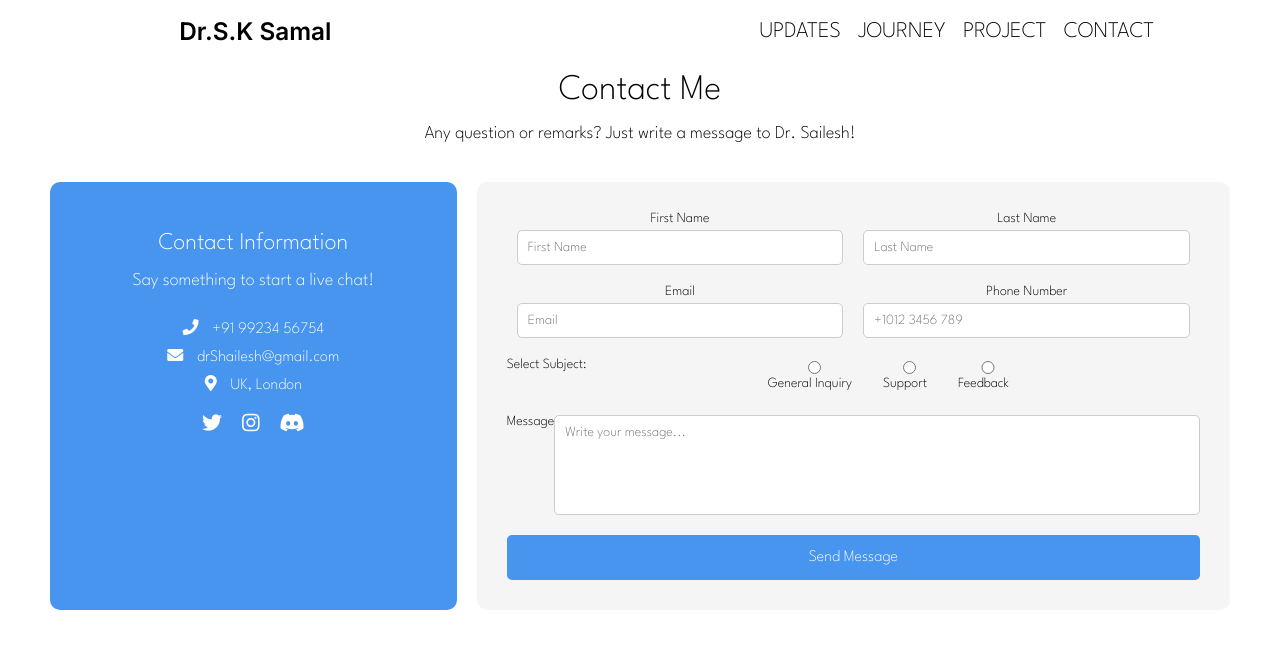
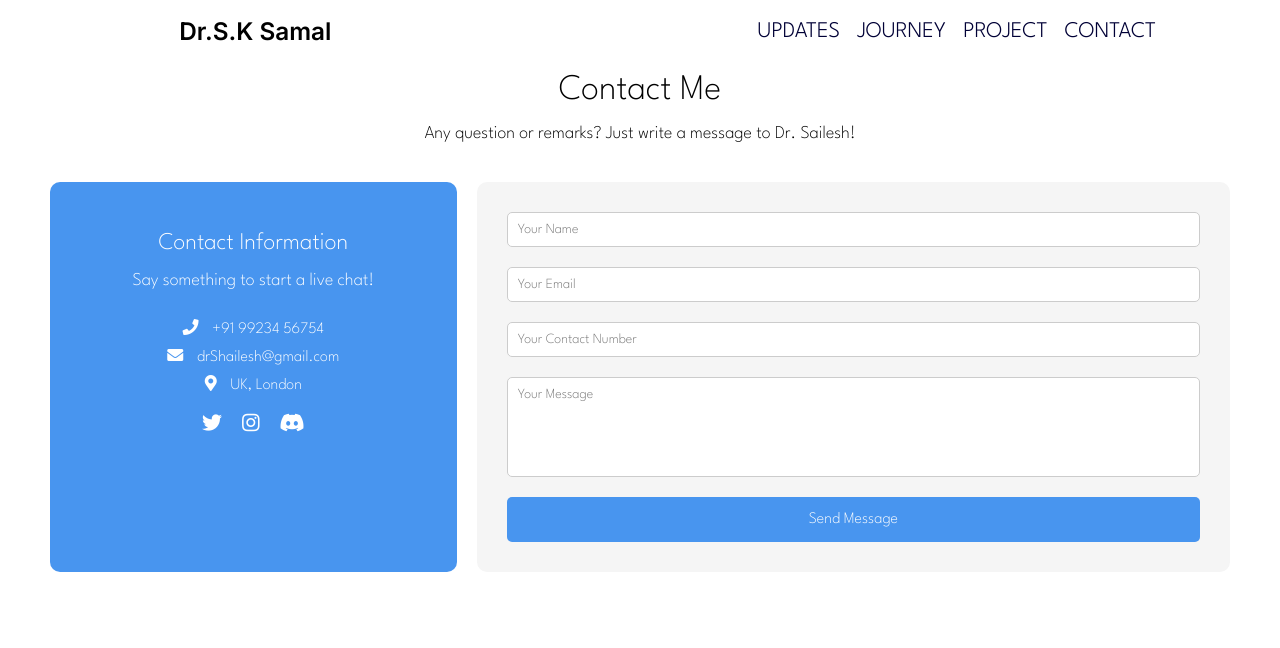
Before and after one commit to kreet1010/Dr_Sailesh_Samal_Portfolio, a React (Create React App) app: page /contact in a window 1280 px wide. Shown: the top 648 px of the page. Built offline with nearby package versions, Linux system fonts and the light colour scheme.

Commit message:
emailing functionality

```diff
--- a/package.json
+++ b/package.json
@@ -3,6 +3,7 @@
   "version": "0.1.0",
   "private": true,
   "dependencies": {
+    "@emailjs/browser": "^4.4.1",
     "@emotion/react": "^11.14.0",
     "@emotion/styled": "^11.14.0",
     "@mui/icons-material": "^6.2.1",
--- a/src/ParalaxScrollEffect.js
+++ b/src/ParalaxScrollEffect.js
@@ -12,7 +12,7 @@ const ParallaxScrollEffect = () => {
       <div className="parallax1">
         <div className="filter">
           <div className="intro">
-            <h1>Dr. Sailesh Kumar Samal</h1>
+            <h1>Dr. Shailesh Kumar Samal</h1>
             <h3>Co-Founder & CEO, Inflanova AB</h3>
             <h3>Senior Researcher Karolinska Institutet</h3>
             <h3>Adjunct fac./Prof - IIT Ropar</h3>
--- a/src/pages/Contact/Contact.js
+++ b/src/pages/Contact/Contact.js
@@ -1,14 +1,61 @@
-import React from "react";
+import React, { useState } from "react";
+import emailjs from "@emailjs/browser";
 import "./style.css";
 import Navbar from "../../components/navbar";
+
 const Contact = () => {
+  const [formData, setFormData] = useState({
+    from_name: "",
+    email_id: "",
+    contact_no: "",
+    message: "",
+  });
+
+  const [isSubmitting, setIsSubmitting] = useState(false);
+  const [responseMessage, setResponseMessage] = useState("");
+
+  const handleChange = (e) => {
+    const { name, value } = e.target;
+    setFormData((prevData) => ({
+      ...prevData,
+      [name]: value,
+    }));
+  };
+
+  const handleSubmit = async (e) => {
+    e.preventDefault();
+    setIsSubmitting(true);
+
+    const templateParams = {
+      from_name: formData.from_name,
+      email_id: formData.email_id,
+      contact_no: formData.contact_no,
+      message: formData.message,
+      reply_to: formData.email_id, // Reply-to email address
+    };
+
+    try {
+      await emailjs.send(
+        "service_0de4i96",
+        "template_kj2nlpn",
+        templateParams,
+        "ai2G0DwRbtWAzj7qU"
+      );
+      setResponseMessage("Message sent successfully!");
+    } catch (error) {
+      console.error("Failed to send message:", error);
+      setResponseMessage("Failed to send message. Please try again.");
+    } finally {
+      setIsSubmitting(false);
+    }
+  };
+
   return (
     <div className="contact-container">
       <Navbar />
       <h1>Contact Me</h1>
       <p>Any question or remarks? Just write a message to Dr. Sailesh!</p>
       <div className="contact-content">
-        {/* Left section: Contact Information */}
         <div className="contact-info">
           <h2>Contact Information</h2>
           <p>Say something to start a live chat!</p>
@@ -29,53 +76,51 @@ const Contact = () => {
             <a href="#"><i className="fab fa-discord"></i></a>
           </div>
         </div>
-
-        {/* Right section: Form */}
         <div className="contact-form">
-          <form>
+          <form onSubmit={handleSubmit}>
             <div className="form-group">
-              <div>
-                <label>First Name</label>
-                <input type="text" placeholder="First Name" />
-              </div>
-              <div>
-                <label>Last Name</label>
-                <input type="text" placeholder="Last Name" />
-              </div>
+              <input
+                type="text"
+                name="from_name"
+                placeholder="Your Name"
+                value={formData.from_name}
+                onChange={handleChange}
+                required
+              />
             </div>
             <div className="form-group">
-              <div>
-                <label>Email</label>
-                <input type="email" placeholder="Email" />
-              </div>
-              <div>
-                <label>Phone Number</label>
-                <input type="text" placeholder="+1012 3456 789" />
-              </div>
+              <input
+                type="email"
+                name="email_id"
+                placeholder="Your Email"
+                value={formData.email_id}
+                onChange={handleChange}
+                required
+              />
             </div>
             <div className="form-group">
-              <label>Select Subject:</label>
-              <div className="radio-group">
-                <label>
-                  <input type="radio" name="subject" value="general" />
-                  General Inquiry
-                </label>
-                <label>
-                  <input type="radio" name="subject" value="support" />
-                  Support
-                </label>
-                <label>
-                  <input type="radio" name="subject" value="feedback" />
-                  Feedback
-                </label>
-              </div>
+              <input
+                type="text"
+                name="contact_no"
+                placeholder="Your Contact Number"
+                value={formData.contact_no}
+                onChange={handleChange}
+              />
             </div>
             <div className="form-group">
-              <label>Message</label>
-              <textarea placeholder="Write your message..."></textarea>
+              <textarea
+                name="message"
+                placeholder="Your Message"
+                value={formData.message}
+                onChange={handleChange}
+                required
+              ></textarea>
             </div>
-            <button type="submit">Send Message</button>
+            <button type="submit" disabled={isSubmitting}>
+              {isSubmitting ? "Sending..." : "Send Message"}
+            </button>
           </form>
+          {responseMessage && <p>{responseMessage}</p>}
         </div>
       </div>
     </div>
--- a/src/pages/news/news.css
+++ b/src/pages/news/news.css
@@ -13,19 +13,32 @@
     border: none;
     width: 100%;
     display: flex;
-    justify-content: space-evenly;
+    justify-content: space-between;
     align-items: center;
+
 }
-.search-bar:active{
+.search::after{
     transform: translateY(-5%);
     border: none;
 }
 .search{
     width: 60%;
-
+    transition: 0.5 ease;
 }
 .search-bar input{
     text-align: center;
     align-items: center;
     justify-content: center;
 }
+
+.sort-by-section{
+    display: flex;
+    gap: 3%;
+    justify-content: center;
+    align-items: center;
+    width:40%
+}
+.sort-by select{
+    height: 30px;
+    width: 120px;
+}
--- a/src/pages/news/news.js
+++ b/src/pages/news/news.js
@@ -112,14 +112,14 @@ const News = () => {
         <div className="search">
           <input
             type="text"
-            placeholder="Search article by title..."
+            placeholder="Search article"
             value={searchTerm}
             onChange={(e) => setSearchTerm(e.target.value)}
           />
         </div>
-        <div className="sort-by">
+        <div className="sort-by-section">
+          Sort By:
           <div className="sort-by">
-            <label htmlFor="sort">Sort By:</label>
             <select
               id="sort"
               value={sortOption}
--- a/src/styles/Navbar.css
+++ b/src/styles/Navbar.css
@@ -30,7 +30,7 @@
   .name {
     font-size: 152%;
     font-family: 'Inter', sans-serif;
-    color: var(--txt-clr);
+    color: rgb(0, 0, 54);
     display: flex;
     font-weight: 600;
     cursor: pointer;
@@ -59,9 +59,10 @@
   }
 
   .navbar ul a {
-    color: rgb(2, 2, 2);
+    color: rgb(0, 0, 54);
     text-transform: uppercase;
     text-decoration: none;
+    font-weight: 300;
     border-bottom: 3px solid transparent;
     transition: 0.5s ease;
   }
@@ -126,7 +127,7 @@
       left: 0;
       height: 0;
       overflow: hidden;
-      gap: .5rem;
+      gap: 1rem;
       flex-direction: column;
       transition: 0.5s ease;
       width: 100%;
@@ -142,8 +143,8 @@
       padding-right: 4%;
       padding-top: 3%;
       height: auto;
-      background:linear-gradient(whitesmoke,#6bdcff,#4895EF, #6bdcff,whitesmoke);
-      backdrop-filter: blur(20px);
+      background:linear-gradient(whitesmoke,whitesmoke);
+      backdrop-filter: blur(0px);
     }
 
     .getsession {
```
Also changed, not shown: 1 other file (tests, documents, lock files or other folders).
